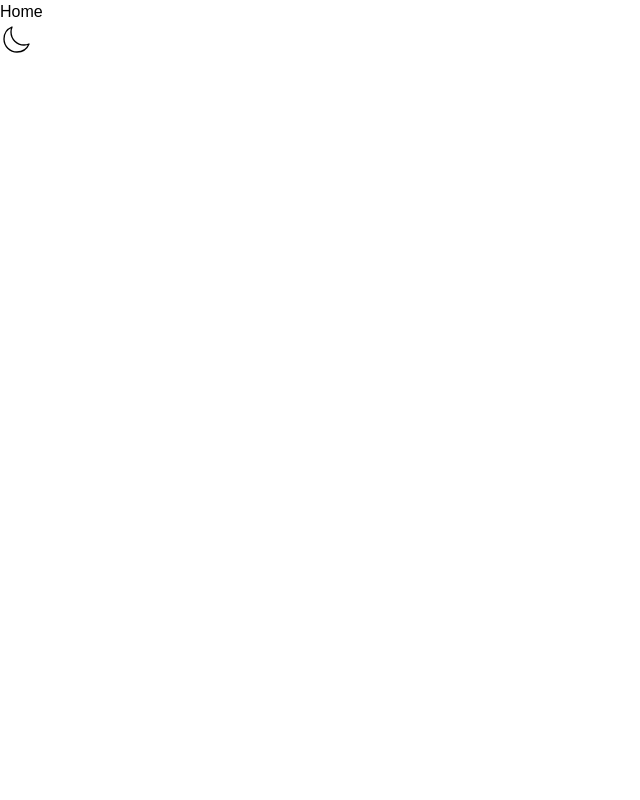
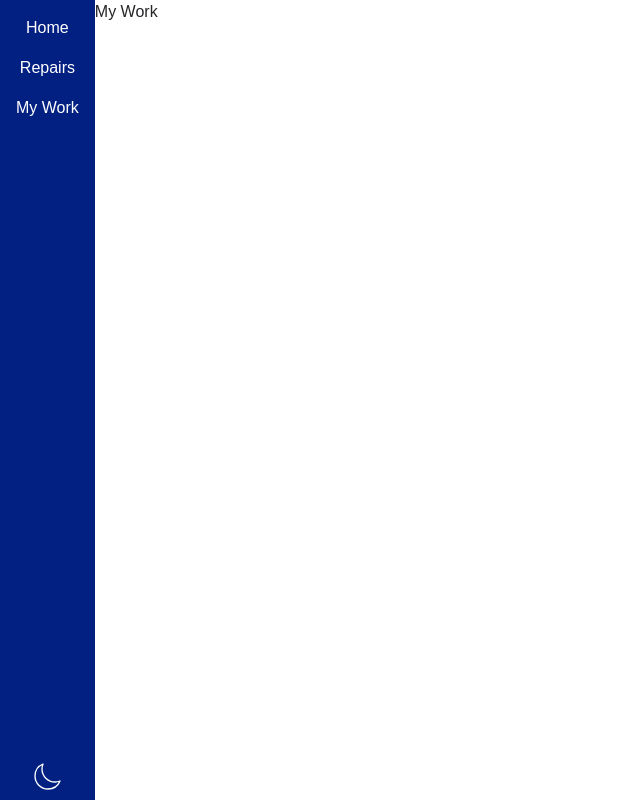
Before and after one commit to viktorHadz/watchMaker, a Vue app: page /my-work in a window 1280 px wide. Before the commit this address had no page. Shown: the whole page, without its empty margins (0-640 px from the left). Built offline with nearby package versions, Linux system fonts and the light colour scheme.

Commit message:
navbar and colors plus darkmode

```diff
--- a/src/App.vue
+++ b/src/App.vue
@@ -1,16 +1,15 @@
 <script setup>
-import { RouterLink, RouterView } from 'vue-router'
-import DarkMode from '@/components/DarkMode.vue'
+import { RouterView } from 'vue-router'
+import NavigationBar from './components/NavigationBar.vue'
 </script>
 
 <template>
-  <header>
-    <div>
-      <RouterLink to="/">Home</RouterLink>
-    </div>
-  </header>
-  <DarkMode></DarkMode>
-  <RouterView />
+  <div
+    class="bg-primary text-fg flex min-h-[100vh] w-[100%] transition duration-500 will-change-transform"
+  >
+    <NavigationBar></NavigationBar>
+    <RouterView />
+  </div>
 </template>
 
 <style scoped>
--- a/src/assets/main.css
+++ b/src/assets/main.css
@@ -20,9 +20,7 @@
 @custom-variant light (&:where([data-theme=light], [data-theme=light] *));
 [data-theme='light'] {
   --color-primary: oklch(100% 0 0);
-  /* --color-sec: oklch(0.69 0.1179 150.16); */
-  /* --color-acc: oklch(0.84 0.146 85.9); */
-  --color-sec: oklch(0.86 0.0196 204.83);
+  --color-sec: oklch(0.31 0.1637 263.98);
   /* --color-acc: oklch(0.36 0.0389 248.94); */
   --color-acc: oklch(0.69 0.1179 150.16);
 
--- /dev/null
+++ b/src/components/NavigationBar.vue
@@ -0,0 +1,15 @@
+<script setup>
+import { RouterLink } from 'vue-router'
+import DarkMode from '@/components/DarkMode.vue'
+</script>
+<template>
+  <header class="bg-sec dark:text-fg text-fg2 flex flex-col justify-between">
+    <nav class="navigation flex flex-col items-center p-4 gap-y-4">
+      <RouterLink to="/" class="link"> Home </RouterLink>
+      <RouterLink to="/repairs" class="link"> Repairs </RouterLink>
+      <RouterLink to="/my-work" class="link"> My Work</RouterLink>
+    </nav>
+    <DarkMode></DarkMode>
+  </header>
+</template>
+<style></style>
--- a/src/router/index.js
+++ b/src/router/index.js
@@ -1,5 +1,7 @@
 import { createRouter, createWebHistory } from 'vue-router'
 import HomeView from '../views/HomeView.vue'
+import RepairsView from '@/views/RepairsView.vue'
+import MyWorkView from '@/views/MyWorkView.vue'
 
 const router = createRouter({
   history: createWebHistory(import.meta.env.BASE_URL),
@@ -9,6 +11,16 @@ const router = createRouter({
       name: 'home',
       component: HomeView,
     },
+    {
+      path: '/repairs',
+      name: 'repairs',
+      component: RepairsView,
+    },
+    {
+      path: '/my-work',
+      name: 'myWork',
+      component: MyWorkView,
+    },
   ],
 })
 
--- a/src/views/HomeView.vue
+++ b/src/views/HomeView.vue
@@ -1,5 +1,7 @@
 <script setup></script>
 
 <template>
-  <main></main>
+  <main>
+
+  </main>
 </template>
--- /dev/null
+++ b/src/views/MyWorkView.vue
@@ -0,0 +1,5 @@
+<template>
+  <div>
+    <p>My Work</p>
+  </div>
+</template>
--- /dev/null
+++ b/src/views/RepairsView.vue
@@ -0,0 +1,5 @@
+<template>
+  <div>
+    <p>Repairs</p>
+  </div>
+</template>
```
Also changed, not shown: src/main.js (line endings or trailing spaces).
